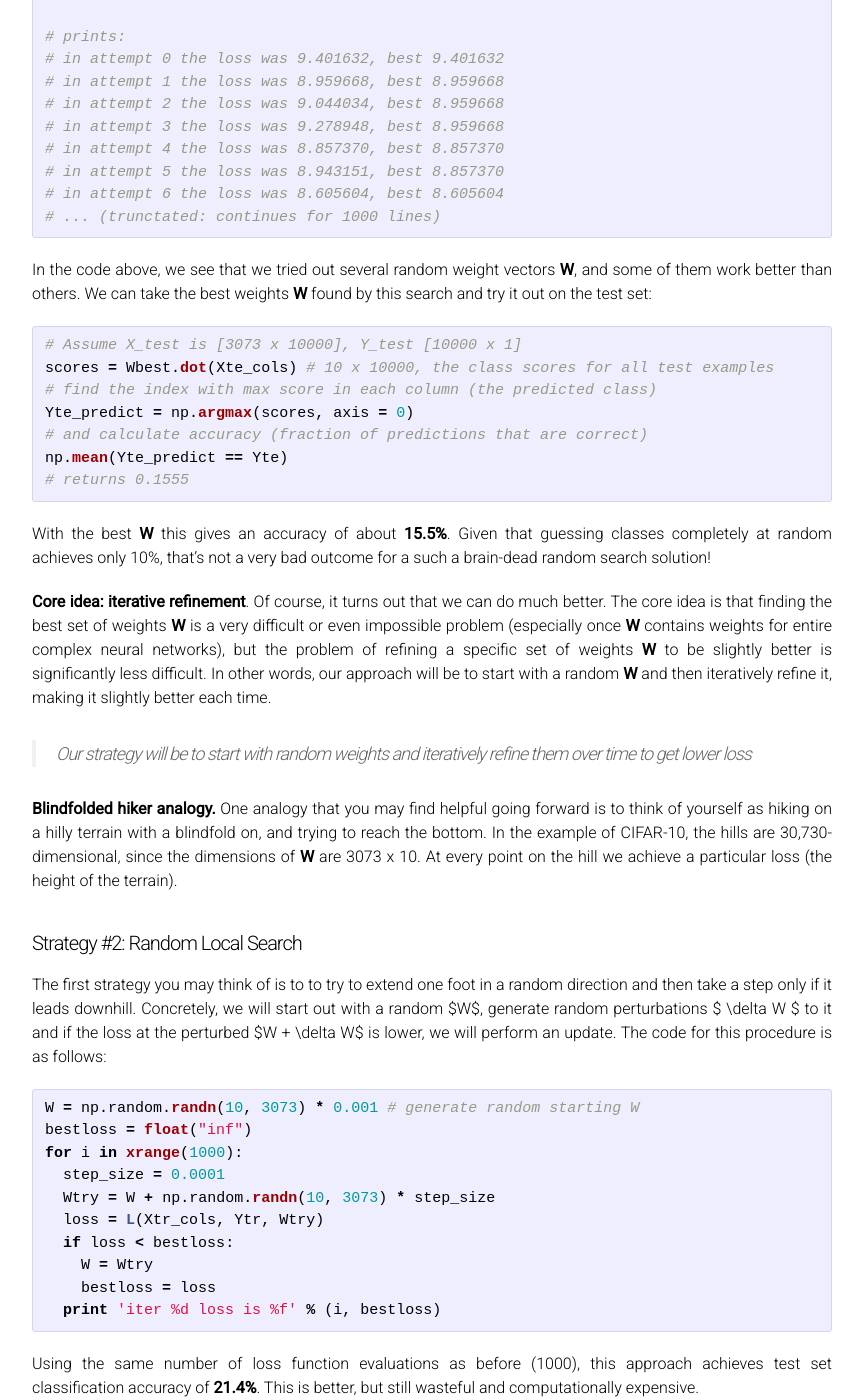
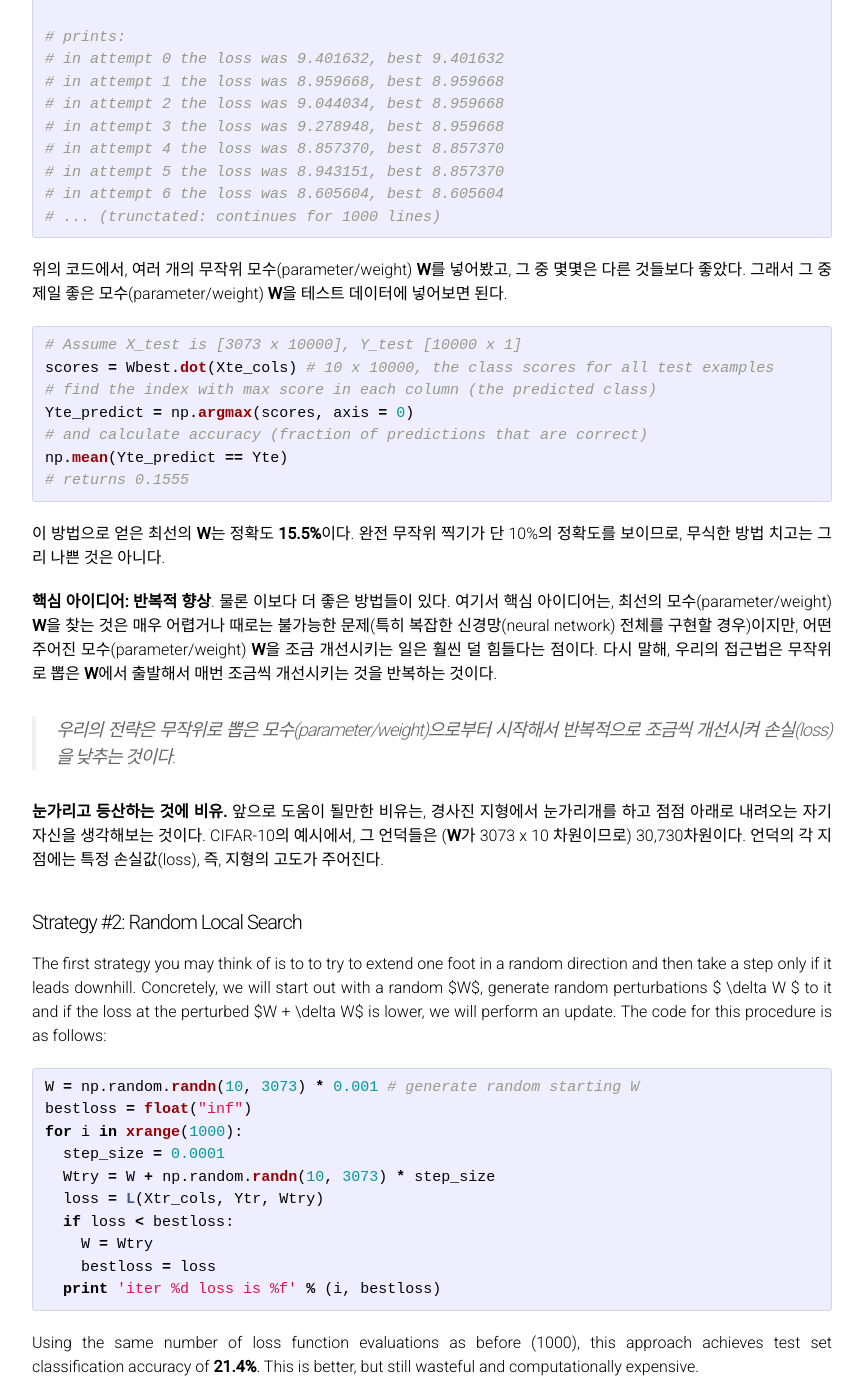
Before and after one commit to cs231n/cs231n.github.io, a Jekyll site: the page built from optimization-1.md, in a window 1280 px wide and 1400 px high, scrolled down 3534 px. Shown: the whole window, without its empty margins (208-1073 px from the left). Built offline with Jekyll 4.4.1, drawn with Linux system fonts in a browser that asks for light colours; formulas are drawn with MathJax 3; some of the changed text lies outside the part shown.

Commit message:
Update optimization-1.md

```diff
--- a/optimization-1.md
+++ b/optimization-1.md
@@ -91,7 +91,7 @@ $$
 
 #### 전략 #1: 첫번째 매우 나쁜 방법: 무작위 탐색 (Random search)
 
-Since it is so simple to check how good a given set of parameters **W** is, the first (very bad) idea that may come to mind is to simply try out many different random weights and keep track of what works best. This procedure might look as follows:
+Since it is so simple to check how good a given set of parameters 주어진 모수(parameter/weight) **W**이 얼마나 좋은지를 측정하는 것은 매우 간단하기 때문에, 처음 떠오르는 (매우 나쁜) 생각은, 단순히 무작위로 모수(parameter/weight)을 골라서 넣어보고 넣어 본 값들 중 제일 좋은 값을 기록하는 것이다. 그 과정은 다음과 같다.
 
 ~~~python
 # assume X_train is the data where each column is an example (e.g. 3073 x 50,000)
@@ -118,7 +118,7 @@ for num in xrange(1000):
 # ... (trunctated: continues for 1000 lines)
 ~~~
 
-In the code above, we see that we tried out several random weight vectors **W**, and some of them work better than others. We can take the best weights **W** found by this search and try it out on the test set:
+위의 코드에서, 여러 개의 무작위 모수(parameter/weight) **W**를 넣어봤고, 그 중 몇몇은 다른 것들보다 좋았다. 그래서 그 중 제일 좋은 모수(parameter/weight) **W**을 테스트 데이터에 넣어보면 된다.
 
 ~~~python
 # Assume X_test is [3073 x 10000], Y_test [10000 x 1]
@@ -130,13 +130,13 @@ np.mean(Yte_predict == Yte)
 # returns 0.1555
 ~~~
 
-With the best **W** this gives an accuracy of about **15.5%**. Given that guessing classes completely at random achieves only 10%, that's not a very bad outcome for a such a brain-dead random search solution!
+이 방법으로 얻은 최선의 **W**는 정확도 **15.5%**이다. 완전 무작위 찍기가 단 10%의 정확도를 보이므로, 무식한 방법 치고는 그리 나쁜 것은 아니다.
 
-**Core idea: iterative refinement**. Of course, it turns out that we can do much better. The core idea is that finding the best set of weights **W** is a very difficult or even impossible problem (especially once **W** contains weights for entire complex neural networks), but the problem of refining a specific set of weights **W** to be slightly better is significantly less difficult. In other words, our approach will be to start with a random **W** and then iteratively refine it, making it slightly better each time.
+**핵심 아이디어: 반복적 향상**. 물론 이보다 더 좋은 방법들이 있다. 여기서 핵심 아이디어는, 최선의 모수(parameter/weight) **W**을 찾는 것은 매우 어렵거나 때로는 불가능한 문제(특히 복잡한 신경망(neural network) 전체를 구현할 경우)이지만, 어떤 주어진 모수(parameter/weight) **W**을 조금 개선시키는 일은 훨씬 덜 힘들다는 점이다. 다시 말해, 우리의 접근법은 무작위로 뽑은 **W**에서 출발해서 매번 조금씩 개선시키는 것을 반복하는 것이다.
 
-> Our strategy will be to start with random weights and iteratively refine them over time to get lower loss
+> 우리의 전략은 무작위로 뽑은 모수(parameter/weight)으로부터 시작해서 반복적으로 조금씩 개선시켜 손실(loss)을 낮추는 것이다.
 
-**Blindfolded hiker analogy.** One analogy that you may find helpful going forward is to think of yourself as hiking on a hilly terrain with a blindfold on, and trying to reach the bottom. In the example of CIFAR-10, the hills are 30,730-dimensional, since the dimensions of **W** are 3073 x 10. At every point on the hill we achieve a particular loss (the height of the terrain).
+**눈가리고 등산하는 것에 비유.** 앞으로 도움이 될만한 비유는, 경사진 지형에서 눈가리개를 하고 점점 아래로 내려오는 자기 자신을 생각해보는 것이다. CIFAR-10의 예시에서, 그 언덕들은 (**W**가 3073 x 10 차원이므로) 30,730차원이다. 언덕의 각 지점에는 특정 손실값(loss), 즉, 지형의 고도가 주어진다.
 
 <a name='opt2'></a>
 
```
